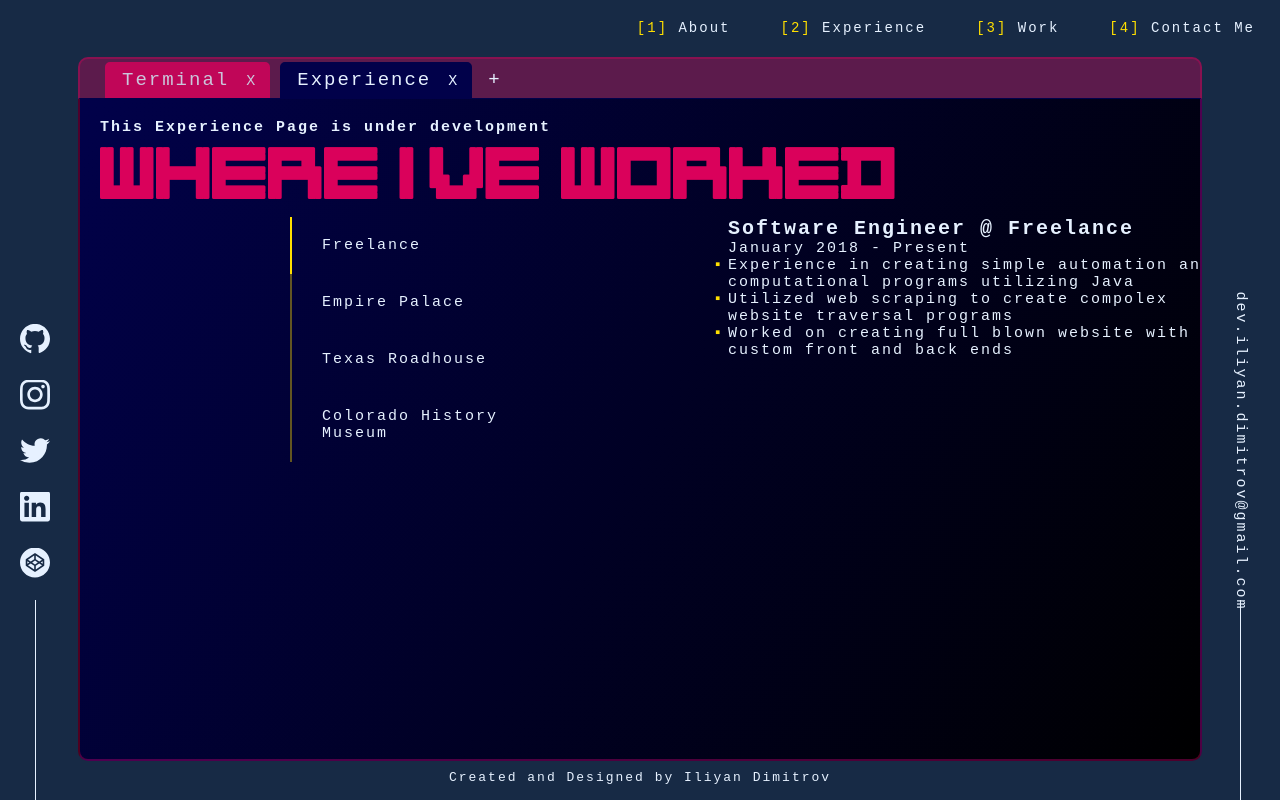
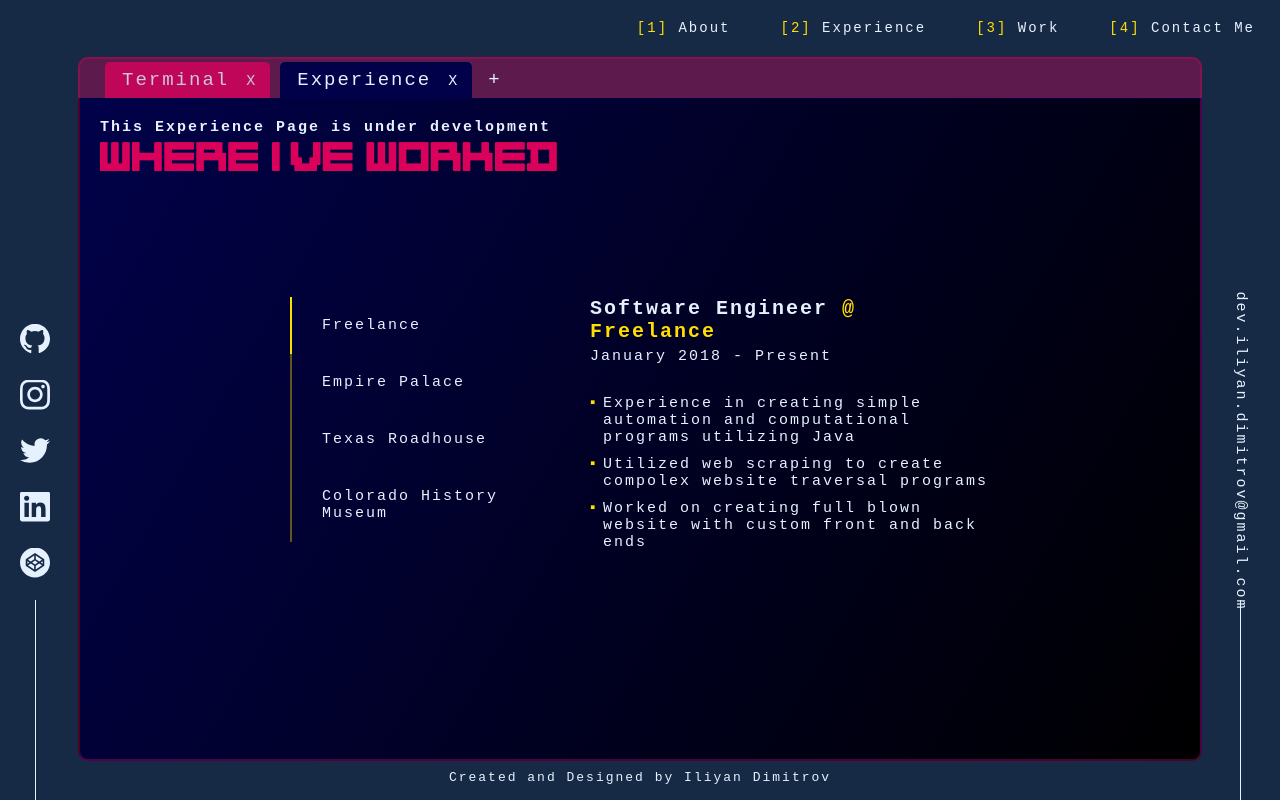
Before and after one commit to IliyanID/Portfolio-Website, a React (Create React App) app in the folder Front-End/: page / in a window 1280 px wide. Both pictures are taken after a click on the item "Experience". Built offline with nearby package versions, Linux system fonts and the light colour scheme.

Commit message:
Added dynamic

```diff
--- a/Front-End/src/Components/Experience/Experience.css
+++ b/Front-End/src/Components/Experience/Experience.css
@@ -3,23 +3,59 @@
 }
 
 
-.main{
+@media only screen and (max-width: 2000px){
+    .jobSelector{
+        display:block!important;
+    }
+    .individualExperience{
+        display:block!important;
+    }
+    .container{
+        width:100%!important;
+    }
+}
+
+h2{
+    font-size:260%!important;
+    width:100%;
+}
+.yellow{
+    color:var(--yellow);
+    font-size:1em;
+    font-weight:bolder
+}
+
+
+.experience{
     color:var(--fontColor);
 }
 
+.container{
+    position:absolute;
+    top:50%;
+    left:50%;
+    transform:translate(-50%,-50%);
 
+    width:80%;
+    max-width:700px;
+
+
+    z-index:-1;
+}
 
 .jobSelector{
     float: left;
-    margin-left:calc(50% - 350px);
+
     list-style:none;
+    width:300px;
 
 }
     .jobSelector li{
         width:200px;
         margin:0px;
-        padding:20px 30px;
+        padding:20px 0px 20px 30px;
         border-left:2px solid var(--tranYellow);
+        transition:background-color .5s;
     }
     .jobSelector li:hover{
         background-color:var(--tranYellow);
@@ -33,15 +69,22 @@
 .individualExperience{
 
     float:right;
-    width:40vw;
-    margin-right:calc(50% - 600px);
+    width:400px;
+
 
 }
+    .individualExperience p{
+        margin:5px 0px 30px 0px;
+    }
 
 
 .jobDescription{
     list-style:none;
 }
+    .jobDescription li{
+        margin: 10px 0px;
+        padding-left:13px;
+    }
     .jobDescription li::before {
         content: "\25AA";
         color: var(--yellow);
--- a/Front-End/src/Components/Experience/Experience.js
+++ b/Front-End/src/Components/Experience/Experience.js
@@ -1,12 +1,16 @@
-import React from 'react';
+import React, {useState} from 'react';
 import './Experience.css';
 import '../../Containers/Terminal/Terminal.css'
 
 const Experience = () =>{
+    let [curJob, selectJob] = useState(0);
+
+
+
     let experience =
     [["Freelance",(
         <div className="individualExperience">
-            <h3>Software Engineer @ Freelance</h3>
+            <h3>Software Engineer <span className="yellow">@ Freelance</span></h3>
             <p>January 2018 - Present</p>
             <ul className="jobDescription">
                 <li>Experience in creating simple automation and computational programs utilizing Java</li>
@@ -18,38 +22,41 @@ const Experience = () =>{
     )],
     ["Empire Palace",(
         <div className="individualExperience">
-            <h3>Delivery Driver @ Empire Palace</h3>
+            <h3>Delivery Driver <span className="yellow">@ Empire Palace</span></h3>
             <p>August 2019 - January 2021</p>
         </div>
     )],
     ["Texas Roadhouse",(
         <div className="individualExperience">
-                <h3>To-Go Host @ Texas Roadhouse</h3>
+                <h3>To-Go Host <span className="yellow">@ Texas Roadhouse</span></h3>
                 <p>September 2016 - August 2020</p>
         </div>
     )],
     ["Colorado History Museum",(
         <div className="individualExperience">
-                <h3>Barista @ Colorado History Museum</h3>
+                <h3>Barista <span className="yellow">@ Colorado History Museum</span></h3>
                 <p>Feburary 2015 - September 2016</p>
         </div>
     )]];
 
-    let id = 0;
-    let jobSelector = experience.map((job) => {
-        if(id == 0)
-            return <li className = "jobSelected" id={id++}>{job[0]}</li>
-        return <li id={id++}>{job[0]}</li>
+
+    let jobSelector = experience.map((job,key) => {
+        let result = <li onClick={()=>{console.log(key);selectJob(key)}} key={key}>{job[0]}</li>;
+        if(key === curJob)
+            result =  <li onClick={()=>{selectJob(key)}} className = "jobSelected" key={key}>{job[0]}</li>
+        return result
     })
     return(
-    <div className = "main">
+    <div className = "experience main">
         <h1>This Experience Page is under development</h1>
         <div>
             <h2>Where I've Worked</h2>
-            <ul className="jobSelector">
-                {jobSelector}
-            </ul>
-            {experience[0][1]}
+            <div className="container">
+                <ul className="jobSelector">
+                    {jobSelector}
+                </ul>
+                {experience[curJob][1]}
+            </div>
         </div>
     </div>
     );
--- a/Front-End/src/Containers/App.js
+++ b/Front-End/src/Containers/App.js
@@ -29,10 +29,10 @@ class App extends PureComponent {
   };
 
 
-
   setTimeoutId = (iTimeoutID) =>{
     timeoutID = iTimeoutID;
   }
+
 
   addTab = (tabName) =>{
     if(timeoutID !== null)
@@ -142,7 +142,6 @@ class App extends PureComponent {
 
   render () {
 
-
     let id = 0;
     let cx = classNames.bind(styles);
     const allTabs = (
@@ -189,7 +188,8 @@ class App extends PureComponent {
         addTab = {this.addTab}
         removeTab = {this.removeTab}
         setTimeoutId = {this.setTimeoutId}
-        display = {this.state.tabs[0].displayed ? "" : "hideTerminal"}>
+        display = {this.state.tabs[0].displayed ? "" : "hideTerminal"}
+        inView = {this.state.tabs[0].displayed}>
       </Terminal>
       {content}
 
--- a/Front-End/src/Containers/Terminal/Terminal.js
+++ b/Front-End/src/Containers/Terminal/Terminal.js
@@ -72,15 +72,18 @@ const Terminal = forwardRef((props, ref) => {
     }
 
 
+
     let timeoutID = setTimeout(() =>{
-        if(getTerLine.blink)
-            setTerLine({Value:(getTerLine.Value + "").replaceAll("▮",""),blink:!getTerLine.blink});
+        if(props.inView === true){
+            if(getTerLine.blink)
+                setTerLine({Value:(getTerLine.Value + "").replaceAll("▮",""),blink:!getTerLine.blink});
 
-        else
-            setTerLine({Value: getTerLine.Value + ("▮"),blink:!getTerLine.blink});
-
+            else
+                setTerLine({Value: getTerLine.Value + ("▮"),blink:!getTerLine.blink});
+        }
     },800);
     props.setTimeoutId(timeoutID);
+
 
 
     let key = 0;
@@ -94,7 +97,7 @@ const Terminal = forwardRef((props, ref) => {
 
 
     let element = document.getElementById("command-line")
-    if(element !== null){
+    if(element !== null && props.inView === true){
         if(element !== document.activeElement)
             element.focus();
     }
```
